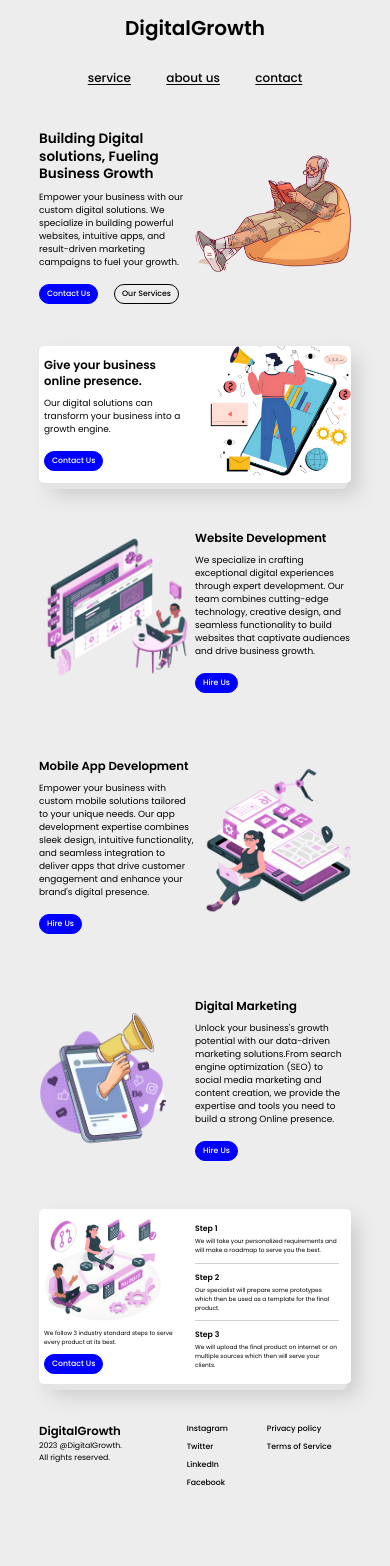
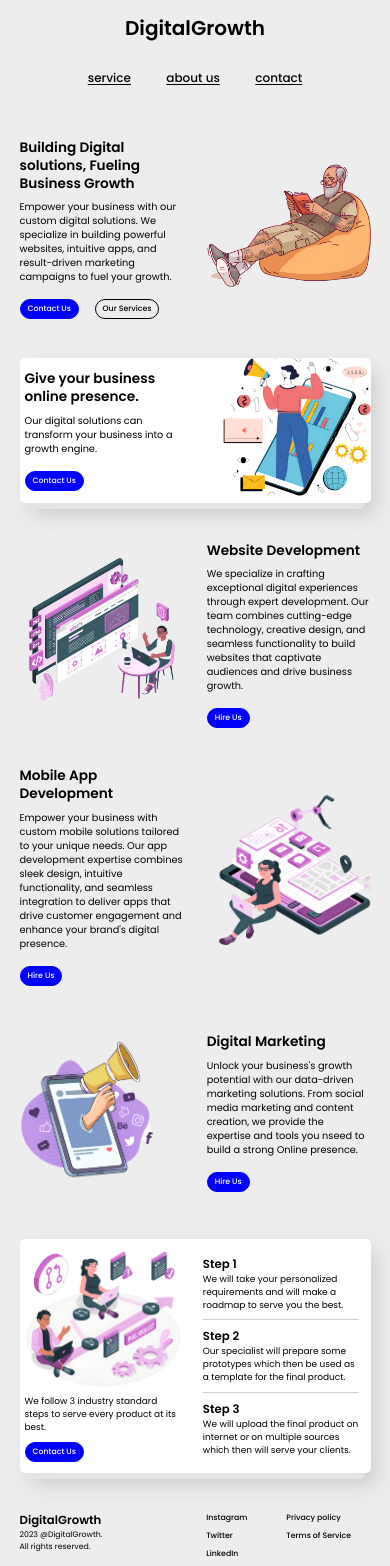
Before and after one commit to SinniS1/Digital-Growth, a Next.js app: page / in a window 390 px wide. Shown: the top 1566 px of the page. Before the commit the page ends 1501 px from the top, so only its background shows below. Built offline with nearby package versions, Linux system fonts and the light colour scheme.

Commit message:
UI updated for phones

```diff
--- a/src/app/components/FeatureSection/FeatureSection.css
+++ b/src/app/components/FeatureSection/FeatureSection.css
@@ -1,21 +1,23 @@
 .FeatureSection {
     /* border: 1px solid red; */
-    height: 45vw;
+    height: fit-content;
     display: flex;
     justify-content: space-between;
     align-items: center;
+    margin: 7vw 0;
 }
 
 .FeatureSection__content {
     /* border: 1px solid blue; */
     display: flex;
     flex-direction: column;
-    width: 31vw;
+    width: 35vw;
 }
 
 .FeatureSection__heading {
     font-weight: 600;
     line-height: 1.3;
+    font-size: 3.5vw;
 }
 
 .FeatureSection__para {
@@ -80,13 +82,10 @@
 
 .CardContainer {
     /* border: 1px solid blue; */
-    height: 34vw;
-    height: calc(100% - 20px);
     padding-left: 10px;
     background-color: #ffffff;
     border-radius: 20px;
     position: relative;
-    margin: 3vw 0;
 }
 
 .CardContainer::before {
@@ -105,7 +104,6 @@
 /* WorkFlow Section */
 .WorkFlow {
     padding: 3vw;
-    height: 40vw;
     display: flex;
     justify-content: space-between;
     align-items: center;
@@ -114,7 +112,7 @@
 
 .Left__Hand {
     /* border: 1px solid blue; */
-    width: 35vw;
+    width: 30vw;
     display: flex;
     flex-direction: column;
     align-items: start;
@@ -122,13 +120,13 @@
 }
 
 .WorkFlow__image {
+    /* border: 1px solid red; */
     width: 30vw;
 }
 
 .Right__Hand {
     /* border: 1px solid red; */
-    width: 37vw;
-    height: 100%;
+    width: 35vw;
     display: flex;
     flex-direction: column;
     justify-content: center;
@@ -138,7 +136,6 @@
     display: flex;
     flex-direction: column;
     justify-content: center;
-    gap: 0.5vw;
     align-items: start;
 }
 
@@ -191,18 +188,22 @@
 
 @media screen and (max-width: 480px) {
     .FeatureSection {
-        height: 60vw;
+        margin: 10vw 0;
     }
 
     .FeatureSection__para {
-        font-size: 2.3vw;
+        font-size: 2.5vw;
         font-weight: 400;
         margin-top: 8px;
         margin-bottom: 15px;
     }
 
+    .FeatureSection__image {
+        width: 42vw;
+    }
+
     .FeatureSection__content {
-        width: 40vw;
+        width: 42vw;
     }
 
     .btn {
@@ -222,12 +223,26 @@
         border-radius: 5px;
     }
 
-    .WorkFlow {
-        height: 45vw;
+    .WorkFlow {}
+
+    .Left__Hand {
+        width: 40vw;
+    }
+
+    .WorkFlow__image {
+        width: 40vw;
+    }
+
+    .Right__Hand {
+        width: 40vw;
+    }
+
+    .StepHeading {
+        font-size: 3vw;
     }
 
     .StepPara {
-        font-size: 1.5vw;
+        font-size: 2.3vw;
     }
 
     .Line {
--- a/src/app/components/FeatureSection/FeatureSection.tsx
+++ b/src/app/components/FeatureSection/FeatureSection.tsx
@@ -3,7 +3,6 @@ import './FeatureSection.css'
 
 const FeatureSection = ({
   heading,
-  headingSize,
   para,
   btn1,
   btn1Link,
@@ -28,9 +27,7 @@ const FeatureSection = ({
         </div>
       )}
       <div className='FeatureSection__content'>
-        <header className='FeatureSection__heading' style={{ fontSize: headingSize }}>
-          {heading}
-        </header>
+        <header className='FeatureSection__heading'>{heading}</header>
         <p className='FeatureSection__para'>{para}</p>
         <div className='FeatureSection__content__btns'>
           <Link className='link btn btn1' href={btn1Link}>
--- a/src/app/globals.css
+++ b/src/app/globals.css
@@ -26,7 +26,7 @@ body {
 }
 
 
-@media screen and (max-width: 425px) {
+@media screen and (max-width: 480px) {
   .linkUnderline {
     text-decoration: underline;
     text-underline-offset: 0.2em;
@@ -36,4 +36,8 @@ body {
     color: blue;
   }
 
+  body {
+    margin: 0 5vw;
+  }
+
 }
--- a/src/app/page.tsx
+++ b/src/app/page.tsx
@@ -7,7 +7,6 @@ export default function Home() {
       {/* Home Section */}
       <FeatureSection
         heading={'Building Digital solutions, Fueling Business Growth'}
-        headingSize={'3.48vw'}
         para={
           'Empower your business with our custom digital solutions. We specialize in building powerful websites, intuitive apps, and result-driven marketing campaigns to fuel your growth. '
         }
@@ -22,7 +21,6 @@ export default function Home() {
       {/* Online Presence section with card */}
       <FeatureSection
         heading='Give your business online presence.'
-        headingSize='3vw'
         para={`Our digital solutions can transform your business into a growth engine.`}
         btn1='Contact Us'
         btn1Link='/contact'
@@ -34,7 +32,6 @@ export default function Home() {
       {/* Web Development section */}
       <FeatureSection
         heading='Website Development'
-        headingSize='3vw'
         para='We specialize in crafting exceptional digital experiences through expert development. Our team combines cutting-edge technology, creative design, and seamless functionality to build websites that captivate audiences and drive business growth.'
         btn1='Hire Us'
         btn1Link='/contact'
@@ -44,7 +41,6 @@ export default function Home() {
       {/* App Development */}
       <FeatureSection
         heading='Mobile App Development'
-        headingSize='3vw'
         para={`Empower your business with custom mobile solutions tailored to your unique needs. Our app development expertise combines sleek design, intuitive functionality, and seamless integration to deliver apps that drive customer engagement and enhance your brand's digital presence.`}
         btn1='Hire Us'
         btn1Link='/contact'
@@ -54,8 +50,7 @@ export default function Home() {
       {/* DigitalMarketing */}
       <FeatureSection
         heading='Digital Marketing'
-        headingSize='3vw'
-        para={`Unlock your business's growth potential with our data-driven marketing solutions.From search engine optimization (SEO) to social media marketing and content creation, we provide the expertise and tools you need to build a strong Online presence.`}
+        para={`Unlock your business's growth potential with our data-driven marketing solutions. From social media marketing and content creation, we provide the expertise and tools you nseed to build a strong Online presence.`}
         btn1='Hire Us'
         btn1Link='/contact'
         image='./DigitalMarketing.png'
--- a/type.d.ts
+++ b/type.d.ts
@@ -1,6 +1,5 @@
 type props = {
   heading: React.ReactNode
-  headingSize: string
   para: React.ReactNode
   btn1: string
   btn1Link: string
```
Also changed, not shown: public/3.png, public/DigitalMarketing.png.
